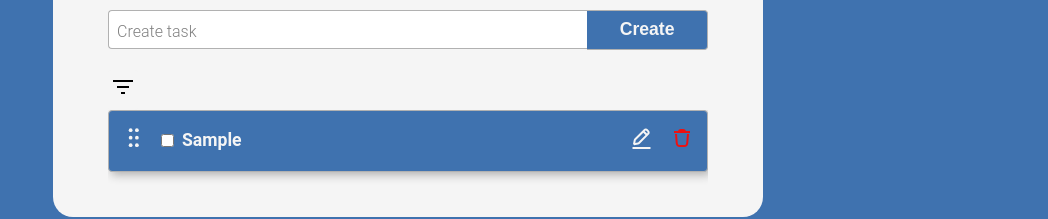
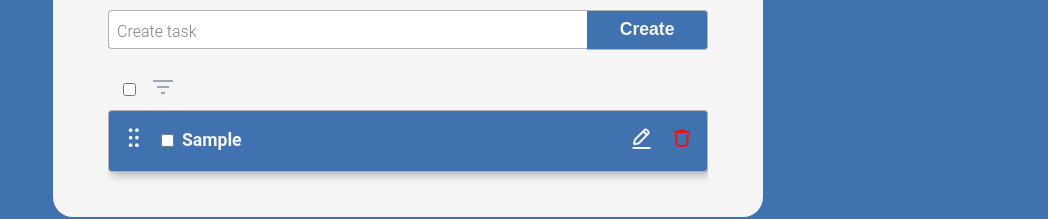
Before and after one commit to PotapenkoVadim/todo-list, a React (Vite) app: page / in a window 1280 px wide. Both pictures are taken after typing "Sample" into the empty fields and a click on the button "Create". Shown: the part 336-555 px from the top of the page, without its empty margins (232-1280 px from the left). Built offline with nearby package versions, Linux system fonts and the light colour scheme.

Commit message:
feat(todo): implement toggle complete tasks

```diff
--- a/src/data/models/Todo.ts
+++ b/src/data/models/Todo.ts
@@ -8,6 +8,7 @@ export class Todo {
   public removeTask: (id: string) => void;
   public sortTasks: (field: string, mode: SortMode) => void;
   public dropTask: (fromTaskID: string, toTaskID: string) => void;
+  public toggleCompleteTasks: (isComplete: boolean) => void;
   public init: () => void;
 
   constructor(model: Partial<Todo> = {}) {
--- a/src/data/stores/todo.store.ts
+++ b/src/data/stores/todo.store.ts
@@ -45,5 +45,11 @@ export const useTodoStore = create<Todo>(updateLocalStorage((set, get) => new To
     const changedTask = changeOrderTasks(tasks, fromTaskID, toTaskID);
 
     set({ tasks: changedTask });
+  },
+  toggleCompleteTasks: (isComplete: boolean): void => {
+    const { tasks } = get();
+    const completedTasks = tasks.map((tasks) => Object.assign(tasks, { isComplete }));
+
+    set({ tasks: completedTasks });
   }
 })));
--- a/src/data/types/Icon.ts
+++ b/src/data/types/Icon.ts
@@ -3,7 +3,8 @@ export type IconVariant =
   | 'edit'
   | 'triangledown'
   | 'filter'
-  | 'draggble';
+  | 'draggble'
+  | 'arrow-right';
 
 export type IconColor =
   | 'black'
--- a/src/views/components/tasks-list/_actions.tsx
+++ b/src/views/components/tasks-list/_actions.tsx
@@ -1,26 +1,51 @@
-import { useState } from 'react';
+import { useEffect, useState } from 'react';
+import { Task } from '../../../data/models';
 import { useTodoStore } from '../../../data/stores/todo.store';
 import Button from '../ui-kit/button/button';
+import FormCheckbox from '../ui-kit/form/_checkbox';
 import Icon from '../ui-kit/icon/icon';
 import styles from './tasks-list.module.scss';
 
-export default function TasksListActions(): JSX.Element {
-  const [sortTasksAction] = useTodoStore((state) => [state.sortTasks]);
+export default function TasksListActions({ tasks }: { tasks: Array<Task> }): JSX.Element {
+  const [sortTasksAction, toggleCompleteTasks] = useTodoStore((state) => [state.sortTasks, state.toggleCompleteTasks]);
 
   const [sortIndex, setSortIndex] = useState(1);
+  const [isCompletedTasks, setIsCompletedTasks] = useState(false);
+  const [countCompletedTasks, setCountCompletedtasks] = useState(0);
+
+  useEffect(() => {
+    if (tasks) {
+      const competedTasks = tasks.filter((task) => task.isComplete);
+
+      setCountCompletedtasks(competedTasks.length);
+      setIsCompletedTasks(tasks.every((task) => task.isComplete));
+    }
+  }, [tasks]);
+
   const sortTasks = () => {
     sortTasksAction('title', sortIndex);
     setSortIndex(sortIndex * -1);
   };
 
+  const handleCheckboxChange = () => toggleCompleteTasks(!isCompletedTasks);
+
   return (
     <div className={styles['taskslist-actions']}>
+      <FormCheckbox onChange={handleCheckboxChange} checked={isCompletedTasks} />
+
       <Button
         onClick={sortTasks}
         className={styles['taskslist-button']}
         variant='outline'>
-        <Icon variant='filter' />
+        <Icon variant='filter' color='gray' />
       </Button>
+
+      {countCompletedTasks ? (
+        <div className={styles['taskslist-actions-tasks']}>
+          <Icon variant='arrow-right' color='gray' />
+          {countCompletedTasks}
+        </div>
+      ) : null}
     </div>
   );
 }
--- a/src/views/components/tasks-list/tasks-list.module.scss
+++ b/src/views/components/tasks-list/tasks-list.module.scss
@@ -14,6 +14,8 @@
     &__dragging { opacity: 0.5; }
   }
 
-  &-actions { position: sticky; top: 0; background-color: $white; z-index: 999; }
+  &-actions { position: sticky; top: 0; background-color: $white; z-index: 999; display: flex; align-items: center; gap: 12px; padding: 0 15px;
+    &-tasks { display: flex; align-items: center; color: $light-gray; }
+  }
   &-button { padding: 0; }
 }
--- a/src/views/components/tasks-list/tasks-list.tsx
+++ b/src/views/components/tasks-list/tasks-list.tsx
@@ -10,7 +10,7 @@ export default function TasksList({ tasks }: { tasks: Array<Task> }): JSX.Elemen
     <div className={styles['taskslist']}>
       {tasks.length
         ? <div className={styles['taskslist-list']}>
-            <TasksListActions />
+            <TasksListActions tasks={tasks} />
             {tasks.map(item => <TasksListItem key={item.id} task={item} />)}
           </div>
         : <Notification text={configuration.notification.emptyList} />
--- a/src/views/components/ui-kit/form/_checkbox.tsx
+++ b/src/views/components/ui-kit/form/_checkbox.tsx
@@ -3,7 +3,7 @@ import styles from './form.module.scss';
 
 export default function FormCheckbox(
   { checked, className, onChange, children }:
-  DetailedHTMLProps<InputHTMLAttributes<HTMLInputElement>, HTMLInputElement> & { children: ReactNode }
+  DetailedHTMLProps<InputHTMLAttributes<HTMLInputElement>, HTMLInputElement> & { children?: ReactNode }
 ): JSX.Element {
   return (
     <div className={`${styles['form-group']} ${styles['form-checkbox']} ${className ? className : ''}`}>
--- a/src/views/components/ui-kit/icon/icon.module.scss
+++ b/src/views/components/ui-kit/icon/icon.module.scss
@@ -22,4 +22,5 @@
   &-triangledown {--bg-position: -265px -55px;}
   &-filter {--bg-position: -682px -55px;}
   &-draggble {--bg-position: -475px -55px;}
+  &-arrow-right {--bg-position: -370px -55px;}
 }
```
